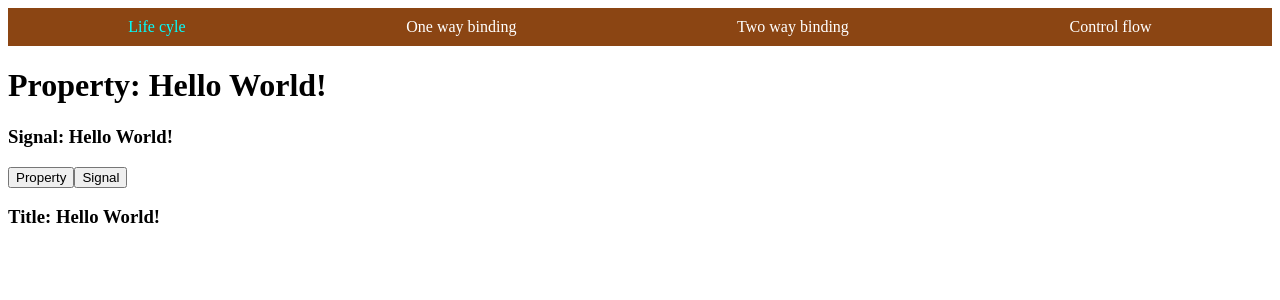
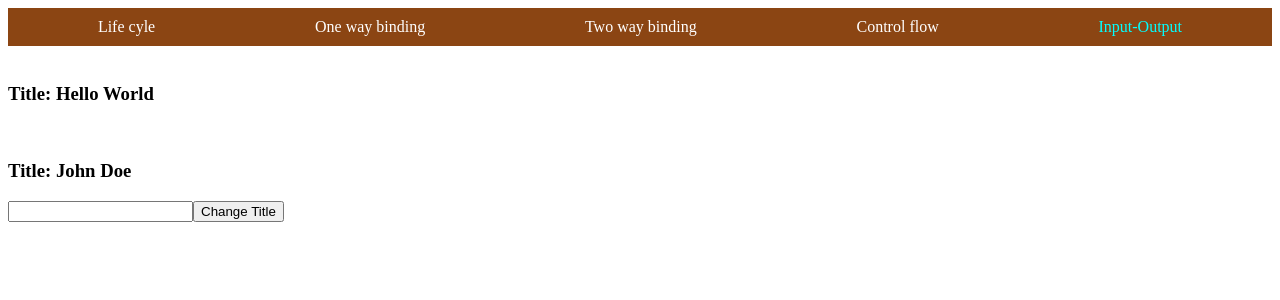
Before and after one commit to albertost5/angular-19-basics, an Angular app: page /input-output in a window 1280 px wide. Before the commit this address led to /life-cycle. Shown: the top 300 px of the page. Built offline with nearby package versions, Linux system fonts and the light colour scheme.

Commit message:
Added new component, input-output, update navbar and routes file

```diff
--- a/src/app/app.routes.ts
+++ b/src/app/app.routes.ts
@@ -1,6 +1,7 @@
 import {Routes} from '@angular/router';
 import {LifeCycleComponent} from './pages/life-cycle/life-cycle.component';
 import {ControlFlowComponent} from './pages/control-flow/control-flow.component';
+import {InputOutputComponent} from './pages/input-output/input-output.component';
 
 export const routes: Routes = [
   {
@@ -20,6 +21,10 @@ export const routes: Routes = [
     component: ControlFlowComponent,
   },
   {
+    path: 'input-output',
+    component: InputOutputComponent,
+  },
+  {
     path: '',
     redirectTo: 'life-cycle',
     pathMatch: 'full'
--- /dev/null
+++ b/src/app/components/input/input.component.html
@@ -0,0 +1,2 @@
+<input type="text" [value]=inputValue() #txtName>
+<button (click)="onClickNameInput(txtName.value)">Change Title</button>
--- /dev/null
+++ b/src/app/components/input/input.component.ts
@@ -0,0 +1,19 @@
+import {Component, output, signal} from '@angular/core';
+
+@Component({
+  selector: 'app-input',
+  imports: [],
+  templateUrl: './input.component.html',
+  standalone: true,
+  styles: ``
+})
+export class InputComponent {
+  inputValue = signal('');
+  nameChange = output<string>();
+  onClickNameInput(name: string) {
+    if (name.trim() !== '') {
+      this.inputValue.set(name);
+      this.nameChange.emit(this.inputValue());
+    }
+  }
+}
--- a/src/app/components/navbar/navbar.component.html
+++ b/src/app/components/navbar/navbar.component.html
@@ -3,4 +3,5 @@
   <a [routerLink]="['/binding/one-way']" routerLinkActive="active">One way binding</a>
   <a routerLink="/binding/two-way" [routerLinkActive]="'active'">Two way binding</a>
   <a routerLink="/control-flow" [routerLinkActive]="'active'">Control flow</a>
+  <a routerLink="/input-output" routerLinkActive="active">Input-Output</a>
 </nav>
--- /dev/null
+++ b/src/app/pages/input-output/input-output.component.html
@@ -0,0 +1,4 @@
+<app-title [title]="'Hello World'" />
+<app-title [title]="nameSignal()" />
+
+<app-input (nameChange)="onNameChange($event)"></app-input>
--- /dev/null
+++ b/src/app/pages/input-output/input-output.component.ts
@@ -0,0 +1,19 @@
+import {Component, signal} from '@angular/core';
+import {TitleComponent} from '@components/title/title.component';
+import {InputComponent} from '@components/input/input.component';
+
+@Component({
+  imports: [
+    TitleComponent,
+    InputComponent
+  ],
+  templateUrl: './input-output.component.html',
+  standalone: true,
+  styles: ``
+})
+export class InputOutputComponent {
+  nameSignal = signal<string>('John Doe');
+  onNameChange(name: string) {
+    this.nameSignal.set(name);
+  }
+}
```
